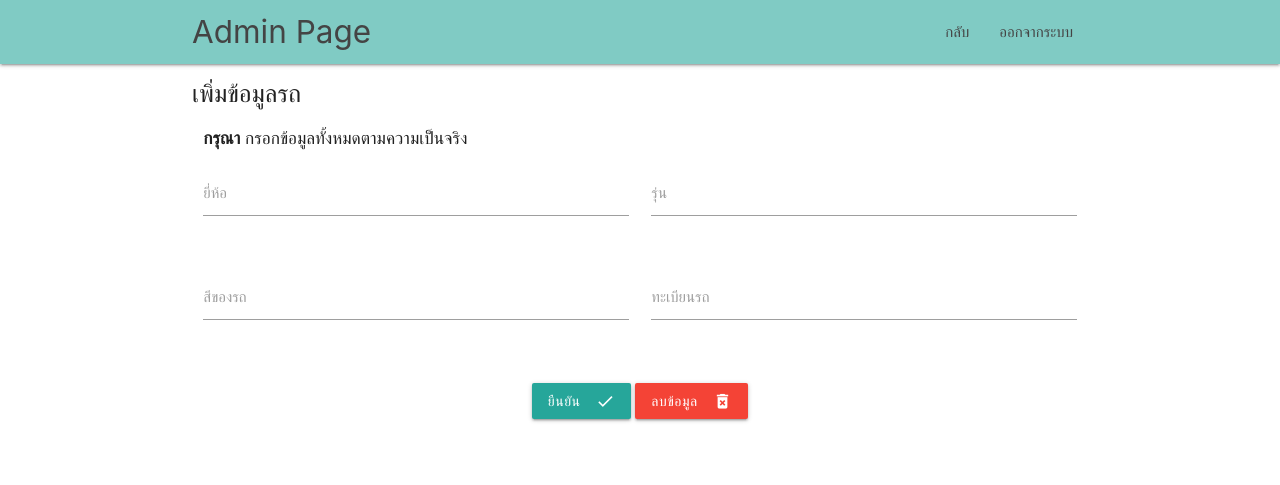
After one commit to MidnightCore/Materialize_car_rent, a PHP site: page /admin_renovate/admin_add_car.php in a window 1280 px wide. The commit adds this page. Shown: the top 485 px of the page. Run offline with PHP 8.4, Linux system fonts and the light colour scheme; a user stored in the database is signed in; data comes from the database, SQL or seed files in the repository; some libraries are stand-ins or nearby versions.

Commit message:
ฟหกฟห

```diff
--- /dev/null
+++ b/admin_renovate/admin_add_car.php
@@ -0,0 +1,114 @@
+<?php
+require './../server.php';
+session_start();
+if(isset($_SESSION['id'])){
+    $id = $_SESSION['id'];
+}else{
+    header("location:./../login.php");
+    exit();
+}
+$search ="SELECT fname,lname FROM user WHERE user.role = 'driver'";
+$result = mysqli_query($connect,$search);
+?>
+
+<!DOCTYPE html>
+<html lang="en">
+
+<head>
+    <meta charset="UTF-8">
+    <meta name="viewport" content="width=device-width, initial-scale=1.0">
+    <meta http-equiv="X-UA-Compatible" content="ie=edge">
+
+    <!-- CSS  -->
+    <link href="https://fonts.googleapis.com/icon?family=Material+Icons" rel="stylesheet">
+    <link href="../css/materialize.css" type="text/css" rel="stylesheet" media="screen,projection" />
+    <link href="../css/style.css" type="text/css" rel="stylesheet" media="screen,projection" />
+
+    <!--  Scripts-->
+    <script src="https://code.jquery.com/jquery-2.1.1.min.js"></script>
+    <script src="../js/materialize.js"></script>
+    <script src="../js/init.js"></script>
+
+    <title>เพิ่มข้อมูลคนขับรถ</title>
+</head>
+
+<body>
+    <nav class="teal lighten-3" role="navigation">
+        <div class="nav-wrapper container">
+            <a id="logo-container" href="admin_page.php" class="brand-logo">Admin Page</a>
+            <ul class="right hide-on-med-and-down">
+                <li><a href="admin_page.php">กลับ</a></li>
+                <li><a href="../login.php">ออกจากระบบ</a></li>
+            </ul>
+            <ul id="nav-mobile" class="sidenav">
+                <br><br>
+                <li><a href="admin_add_user.php">เพิ่มข้อมูลผู้ใช้</a></li>
+                <li><a href="admin_edit_user.php">แก้ไขข้อมูลผู้ใช้</a></li>
+                <li><a href="admin_add_driver.php">เพิ่มข้อมูลคนขับรถ</a></li>
+                <li><a href="admin_edit_driver.php">แก้ไขข้อมูลคนขับรถ</a></li>
+                <li><a href="admin_check_status.php">ตรวจสถานะคำร้อง</a></li>
+                <li><a href="../login.php">ออกจากระบบ</a></li>
+            </ul>
+            <a href="#" data-target="nav-mobile" class="sidenav-trigger"><i class="material-icons">menu</i></a>
+        </div>
+    </nav>
+    <form action="admin_add_car2.php" id="ee" method="POST">
+        <!-- เริ่มต้นแบบฟอร์ม -->
+        <div class="container">
+            <!-- หัวกระดาษ -->
+            <div class="content border border-secondary mt-3 pb-1 pt-1">
+                <div class="m-4">
+                    <h5 class="text-center">เพิ่มข้อมูลรถ<br></h5>
+                </div>
+            </div><!-- จบหัวกระดาษ -->
+
+            <div class="row">
+                <div class="col s12">
+                    <h6><b>กรุณา</b> กรอกข้อมูลทั้งหมดตามความเป็นจริง</h6>
+                    <div class="row">
+                        <div class="input-field col s6">
+                            <input name="car_brand" id="car_brand" type="text" class="validate">
+                            <label for="car_brand">ยี่ห้อ</label>
+                        </div>
+                        <div class="input-field col s6">
+                            <input name="car_version" id="car_version" type="text" class="validate">
+                            <label for="car_version">รุ่น</label>
+                        </div>
+                    </div>
+                    <div class="row">
+                        <div class="input-field col s6">
+                            <input name="car_color" id="car_color" type="text" class="validate">
+                            <label for="car_color">สีของรถ</label>
+                        </div>
+                        <div class="input-field col s6">
+                            <input name="car_number" id="car_number" type="text" class="validate">
+                            <label for="car_number">ทะเบียนรถ</label>
+                        </div>
+                        <!-- เพิ่มช่องใส่รูปหน่อยครับ -->
+                        <!-- เพิ่มช่องใส่รูปหน่อยครับ -->
+                        <!-- เพิ่มช่องใส่รูปหน่อยครับ -->
+                        <!-- เพิ่มช่องใส่รูปหน่อยครับ -->
+                        <!-- เพิ่มช่องใส่รูปหน่อยครับ -->
+                        <!-- เพิ่มช่องใส่รูปหน่อยครับ -->
+                        <!-- เพิ่มช่องใส่รูปหน่อยครับ -->
+                    </div>
+                </div>
+            </div>
+        </div>
+    </form>
+    <div class="center-align">
+        <button type="submit" form="ee" class="btn waves-effect waves-light">ยืนยัน
+            <i class="material-icons right">done</i>
+        </button>
+        <button type="" form="" class="btn red darken-4-effect red darken-4-light">ลบข้อมูล
+            <i class="material-icons right">delete_forever</i>
+        </button>
+    </div><br><br><br>
+    <script>
+                        $(document).ready(function() {
+                            $('select').formSelect();
+                        });
+                    </script>
+</body>
+
+</html>
```
Also changed, not shown: admin_renovate/admin_form_addcartodriver.php (added, +153 -0 lines), admin_renovate/show_driver_car.php (+17 -18 lines), admin_renovate/admin_add_car2.php (added).
